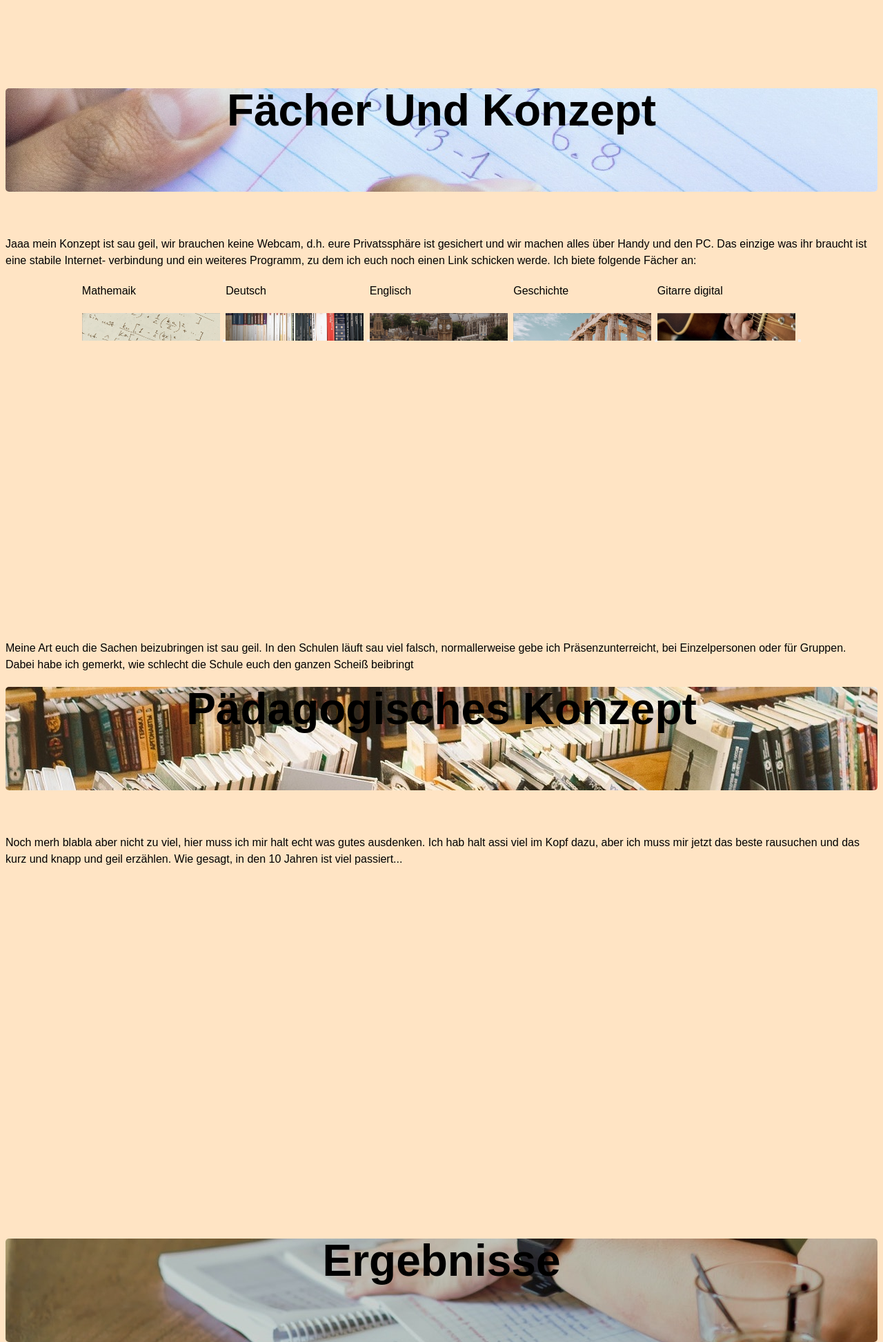
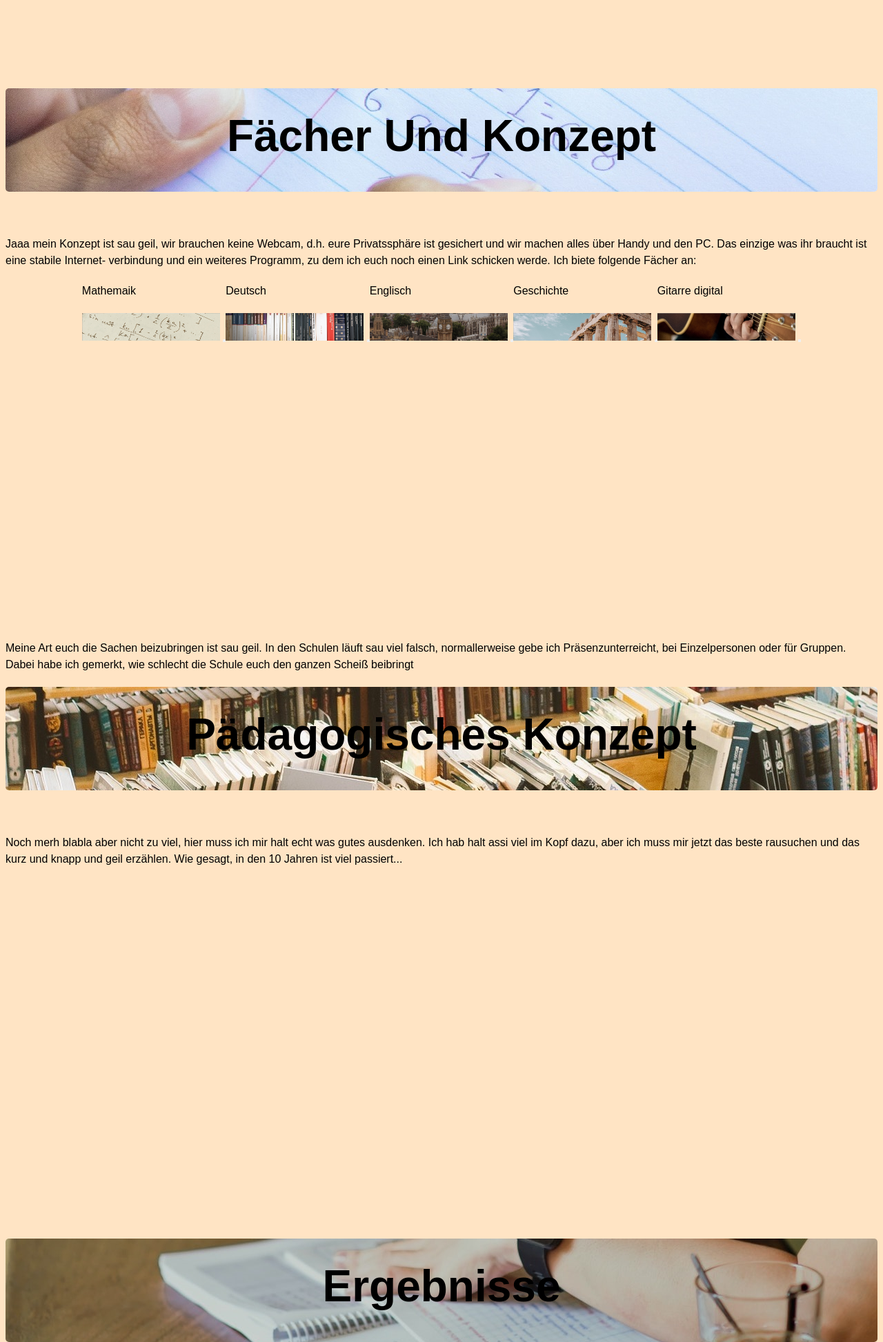
Before and after one commit to ingoCollatz/website_peter, a plain HTML site: page index.html in a window 1280 px wide. Shown: the part 680-2626 px from the top of the page at 69% size. Drawn offline with Linux system fonts and the light colour scheme.

Commit message:
Add files via upload

```diff
--- a/styles.css
+++ b/styles.css
@@ -55,6 +55,9 @@ img {
     border-radius: 5px;
     height: 150px;
     margin-bottom: 4rem;
+    display: flex;
+    justify-content: center;
+    align-items: center;
 }
 
 .paed-konzept {
@@ -62,6 +65,9 @@ img {
     border-radius: 5px;
     height: 150px;
     margin-bottom: 4rem;
+    display: flex;
+    justify-content: center;
+    align-items: center;
 }
 
 .ergebnisse {
@@ -69,6 +75,9 @@ img {
     border-radius: 5px;
     height: 150px;
     margin-bottom: 4rem;
+    display: flex;
+    justify-content: center;
+    align-items: center;
 }
 
 .kontakt {
@@ -76,6 +85,9 @@ img {
     border-radius: 5px;
     height: 150px;
     margin-bottom: 4rem;
+    display: flex;
+    justify-content: center;
+    align-items: center;
 }
 .title {
     margin-bottom: 4rem;
```
